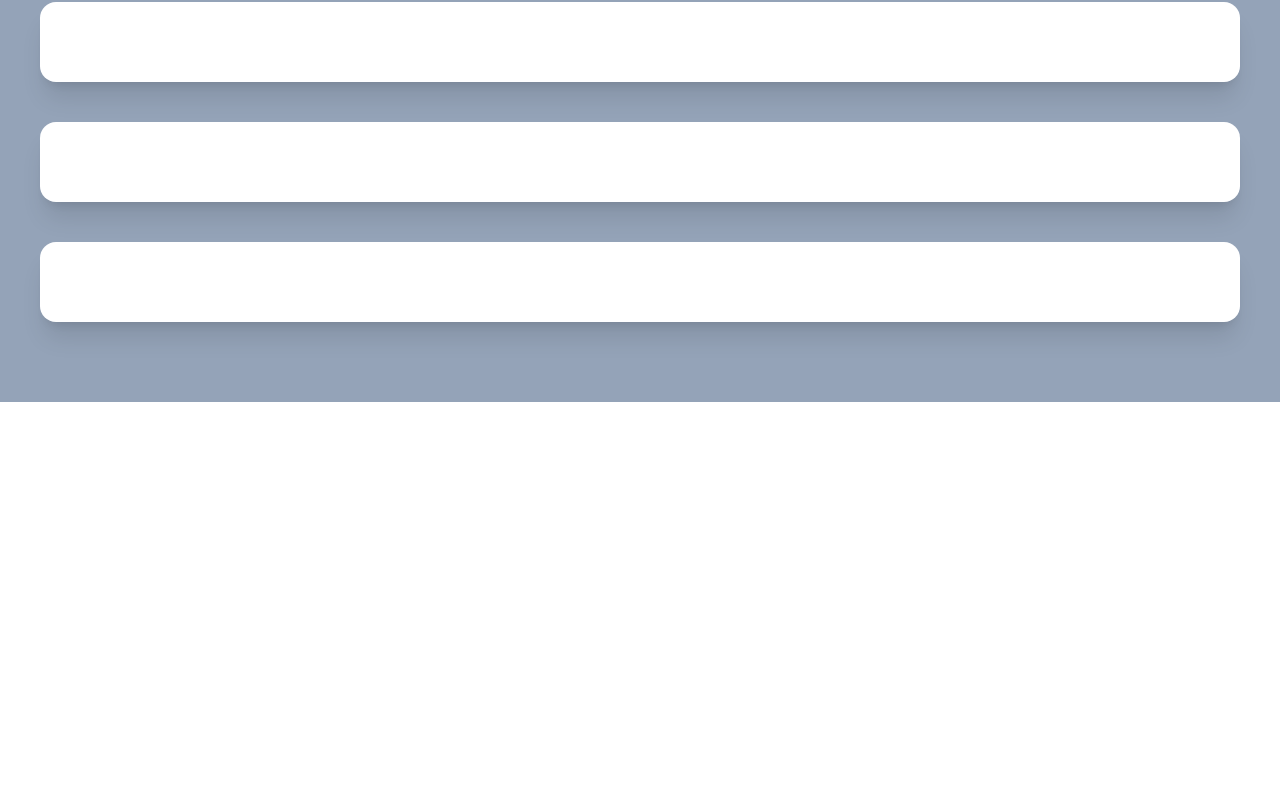
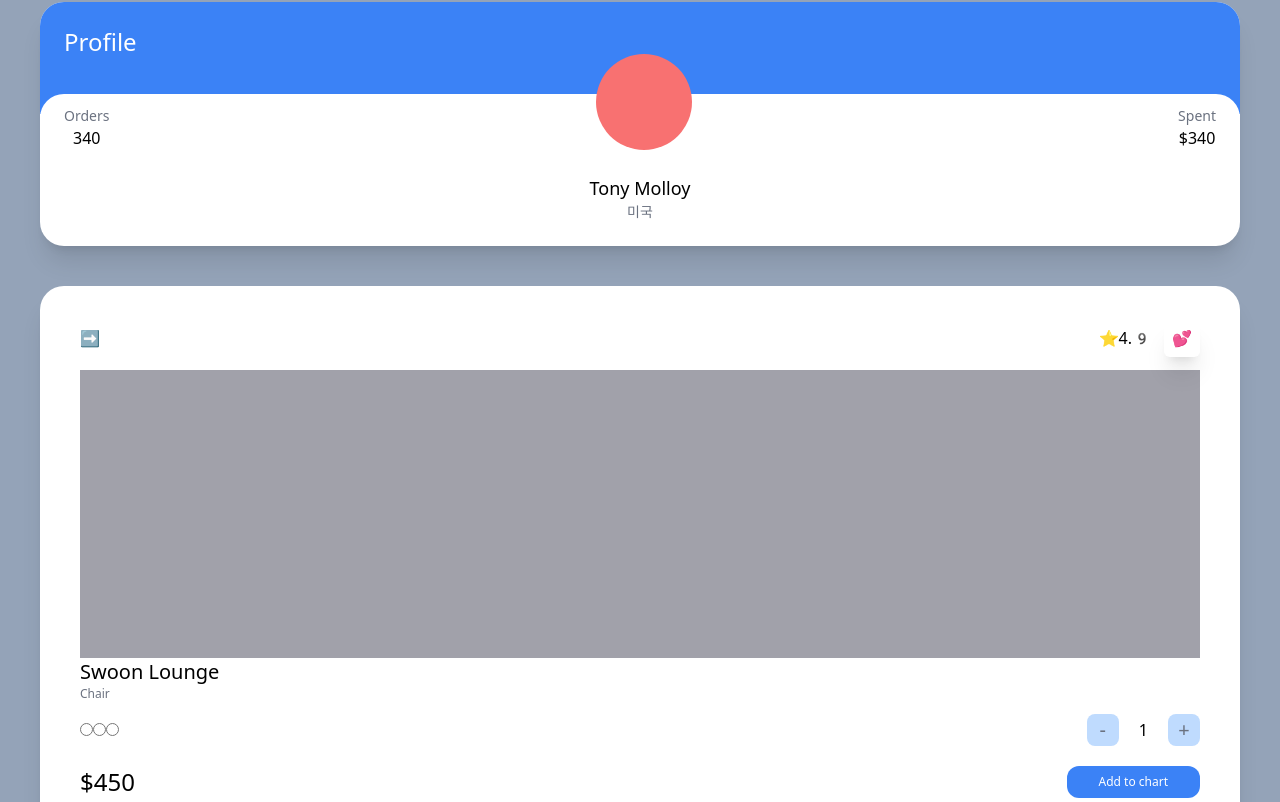
Before and after one commit to heegu0311/nomad-carrot-market, a Next.js app: page / in a window 1280 px wide. Shown: the part 378-1180 px from the top of the page. Before the commit the page ends 800 px from the top, so only its background shows below. Built offline with nearby package versions, Linux system fonts and the light colour scheme.

Commit message:
feat: 4.3 Use basic css with tailwind - 2

```diff
--- a/src/pages/index.tsx
+++ b/src/pages/index.tsx
@@ -1,6 +1,6 @@
 export default function Home() {
   return (
-    <div className="bg-slate-400 py-20 px-10 grid gap-10">
+    <div className="bg-slate-400 py-20 px-10 grid gap-10 min-h-screen">
       <div className="bg-white p-6 rounded-3xl shadow-xl">
         <span className="font-semibold text-3xl">Select Item</span>
         <div className="flex justify-between my-2">
@@ -19,9 +19,65 @@ export default function Home() {
           Checkout
         </div>
       </div>
-      <div className="bg-white p-10 rounded-2xl shadow-xl"></div>
-      <div className="bg-white p-10 rounded-2xl shadow-xl"></div>
-      <div className="bg-white p-10 rounded-2xl shadow-xl"></div>
+      <div className="bg-white overflow-hidden rounded-3xl shadow-xl">
+        <div className="bg-blue-500 p-6 pb-14">
+          <span className="text-white text-2xl">Profile</span>
+        </div>
+        <div className="rounded-3xl p-6 bg-white relative -top-5">
+          <div className="flex relative -top-16 items-end justify-between">
+            <div className="flex flex-col items-center">
+              <span className="text-sm text-gray-500">Orders</span>
+              <span className="font-medium">340</span>
+            </div>
+            <div className="h-24 w-24 bg-red-400 rounded-full" />
+            <div className="flex flex-col items-center">
+              <span className="text-sm text-gray-500">Spent</span>
+              <span className="font-medium">$340</span>
+            </div>
+          </div>
+          <div className="relative  flex flex-col items-center -mt-10 -mb-5">
+            <span className="text-lg font-medium">Tony Molloy</span>
+            <span className="text-sm text-gray-500">미국</span>
+          </div>
+        </div>
+      </div>
+      <div className="bg-white p-10 rounded-3xl shadow-xl">
+        <div className="flex mb-5 justify-between items-center">
+          <span>➡️</span>
+          <div className="space-x-3">
+            <span>⭐4.9</span>️
+            <span className="shadow-xl p-2 rounded-md">💕</span>️
+          </div>
+        </div>
+        <div className="bg-zinc-400 h-72" />
+        <div className="flex flex-col">
+          <span className="font-medium text-xl">Swoon Lounge</span>
+          <span className="text-xs text-gray-500">Chair</span>
+          <div className="mt-3 mb-5 flex justify-between items-center">
+            <div>
+              <input type="radio" />
+              <input type="radio" />
+              <input type="radio" />
+            </div>
+            <div className="flex items-center space-x-5">
+              <button className="rounded-lg bg-blue-200 flex justify-center items-center aspect-square w-8 text-xl text-gray-500">
+                -
+              </button>
+              <span>1</span>
+              <button className="rounded-lg bg-blue-200 flex justify-center items-center aspect-square w-8 text-xl text-gray-500">
+                +
+              </button>
+            </div>
+          </div>
+          <div className="flex justify-between items-center">
+            <span className="font-medium text-2xl">$450</span>
+            <button className="bg-blue-500 py-2 px-8 text-center text-xs text-white rounded-xl">
+              Add to chart
+            </button>
+          </div>
+        </div>
+      </div>
+      <div className="bg-white p-10 rounded-3xl shadow-xl"></div>
     </div>
   );
 }
```
